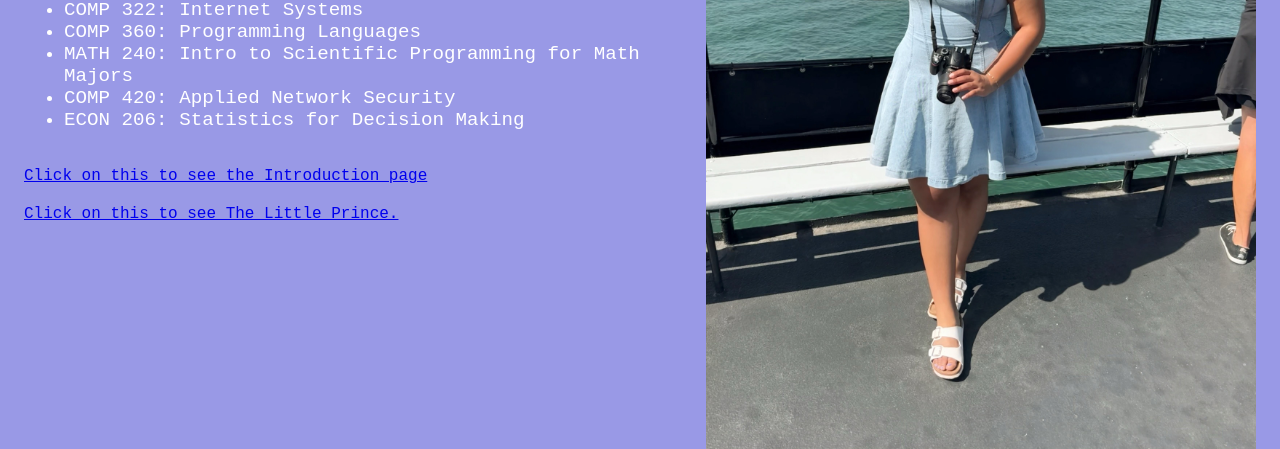
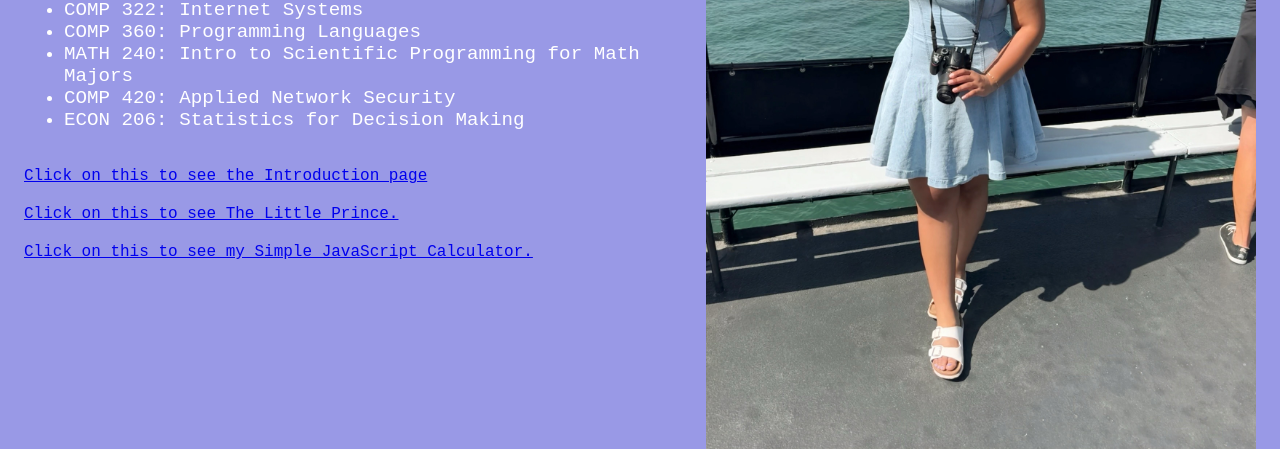
Before and after one commit to AceofSpades-10/Hello-World, a plain HTML site: page index.html in a window 1280 px wide. Shown: the part 430-879 px from the top of the page. Drawn offline with Linux system fonts and the light colour scheme; files whose address does not match are found by name.

Commit message:
Update index.html

```diff
--- a/index.html
+++ b/index.html
@@ -81,8 +81,11 @@
   <div>
     <a href="little_prince.html" title="The Little Prince">
       Click on this to see The Little Prince.
-
     </a>
+  </div>
+  <div>
+    <a href="calculator.html" title="Simple JavaScript Calculator">
+      Click on this to see my Simple JavaScript Calculator.
   </div>
 </body>
 </html>
```
